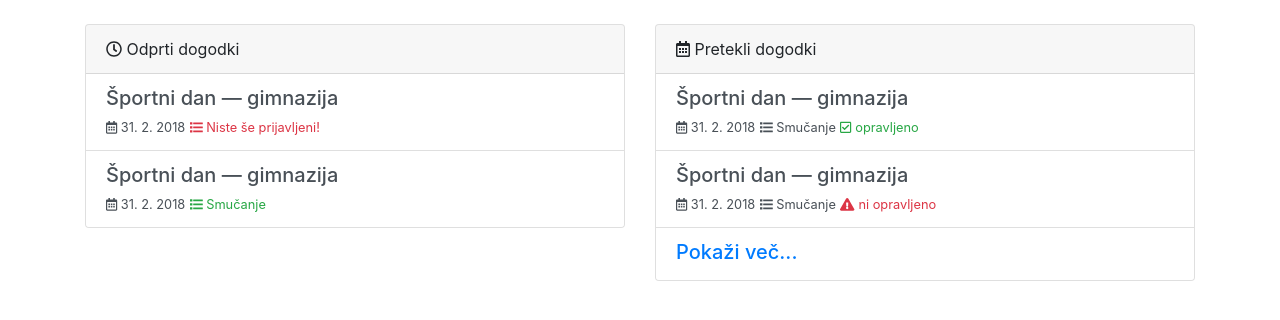
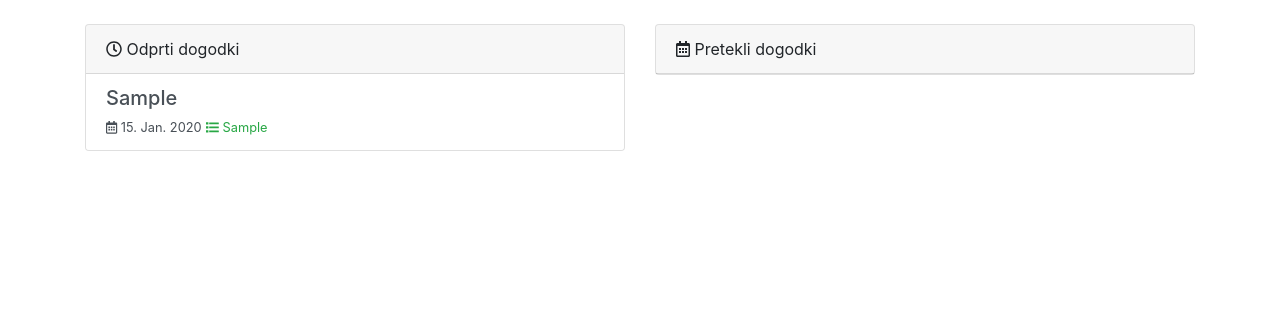
Before and after one commit to s3r5/dogodki.sers.si, a Django app: page / in a window 1280 px wide. Shown: the part 56-376 px from the top of the page. Run offline with Django 3.2, Linux system fonts and the light colour scheme; a user stored in the database is signed in; tables that the repository leaves empty hold one stand-in row (values such as "Sample post"); some libraries are stand-ins or nearby versions.

Commit message:
Dashboard

```diff
--- a/dogodki_app/templates/dogodki/dashboard.html
+++ b/dogodki_app/templates/dogodki/dashboard.html
@@ -5,38 +5,35 @@
 		<div class="card">
 			<div class="card-header"><i class="far fa-clock"></i> Odprti dogodki</div>
 			<div class="list-group list-group-flush">
-					<a href="{% url 'dogodek' 1 %}" class="list-group-item list-group-item-action">
-						<h5 class="mb-1">Športni dan &mdash; gimnazija</h5>
-						<small><i class="far fa-calendar-alt"></i> 31. 2. 2018</small>
-						<small class="text-danger"><i class="fas fa-list"></i> Niste še prijavljeni!</small>
-					</a>
-					<a href="{% url 'dogodek' 2 %}" class="list-group-item list-group-item-action">
-						<h5 class="mb-1">Športni dan &mdash; gimnazija</h5>
-						<small><i class="far fa-calendar-alt"></i> 31. 2. 2018</small>
-						<small class="text-success"><i class="fas fa-list"></i> Smučanje</small>
-					</a>
-				</div>
+			{% for povabilo in odprta_povabila %}
+				<a href="{{ povabilo.dogodek.get_absolute_url }}" class="list-group-item list-group-item-action">
+					<h5 class="mb-1">{{ povabilo.dogodek.naslov }}</h5>
+					<small><i class="far fa-calendar-alt"></i> {{ povabilo.dogodek.datum }}</small>
+					<small class="text-{{ povabilo.skupina|yesno:"success,danger"}}"><i class="fas fa-list"></i> {{ povabilo.skupina.naslov|default:"Niste še prijavljeni!" }}</small>
+				</a>
+			{% endfor %}
+			</div>
 		</div>
 	</div>
 	<div class="col-sm">
 		<div class="card">
 			<div class="card-header"><i class="far fa-calendar-alt"></i> Pretekli dogodki</div>
 			<div class="list-group list-group-flush">
-				<a href="{% url 'dogodek' 3 %}" class="list-group-item list-group-item-action">
-					<h5 class="mb-1">Športni dan &mdash; gimnazija</h5>
-					<small><i class="far fa-calendar-alt"></i> 31. 2. 2018</small>
-					<small><i class="fas fa-list"></i> Smučanje</small>
-					<small class="text-success"><i class="far fa-check-square"></i> opravljeno</small>
+				{% for povabilo in pretekla_povabila %}
+				<a href="{% url 'dogodek' 1 %}" class="list-group-item list-group-item-action">
+					<h5 class="mb-1">{{ povabilo.dogodek.naslov }}</h5>
+					<small><i class="far fa-calendar-alt"></i> {{ povabilo.dogodek.datum }}</small>
+					<small{% if not povabilo.skupina%} class="text-danger"{% endif %}><i class="fas fa-list"></i> {{ povabilo.skupina.naslov|default:"Niste se prijavili!" }}</small>
+					{% if povabilo.opravljen %}
+					<small class="text-danger"><i class="far fa-check-square"></i> opravljeno</small>
+					{% else %}
+					<small class="text-danger"><i class="fas fa-exclamation-triangle"></i> ni opravljeno</small>
+					{% endif %}
 				</a>
-				<a href="{% url 'dogodek' 4 %}" class="list-group-item list-group-item-action">
-					<h5 class="mb-1">Športni dan &mdash; gimnazija</h5>
-					<small><i class="far fa-calendar-alt"></i> 31. 2. 2018</small>
-					<small><i class="fas fa-list"></i> Smučanje</small>
-					<small class="text-danger"><i class="fas fa-exclamation-triangle"></i> ni opravljeno</small>
-				</a>
+				{% endfor %}{% comment %}
 				<a href="#" class="list-group-item">
 					<h5 class="mb-1">Pokaži več...</h5>
-				</a>
+				</a>{% endcomment %}
 			</div>
 		</div>
 	</div>
--- a/dogodki_app/templates/dogodki/dogodek.html
+++ b/dogodki_app/templates/dogodki/dogodek.html
@@ -4,7 +4,7 @@
 <div class="card mb-3">
 	<div class="card-header">
 		<i class="fas fa-info-circle"></i> Podatki o dogodku
-		<a href="{% url "uredi_dogodek" dogodek.pk %}" class="btn btn-primary btn-sm float-right"><i class="fas fa-edit"></i> Uredi</button></a>
+		<a href="{% url "uredi_dogodek" dogodek.pk %}" class="btn btn-primary btn-sm float-right"><i class="fas fa-edit"></i> Uredi</a>
 	</div>
 	<div class="card-body row">
 		<div class="col-md-7">
@@ -15,7 +15,7 @@
 			<div><i class="far fa-calendar-alt"></i> Rok prijave: {{ dogodek.rok_prijave }}</div>
 			<div><i class="fas fa-list"></i> {{ dogodek.skupine.count }} {{ dogodek.skupine.count | pluralize:"skupina,skupin" }}</div> <!-- TODO: pluralize_pl -->
 			<div><i class="fas fa-users"></i> {{ dogodek.število_mest }} mest, {{ dogodek.število_navoljo }} na voljo</div>
-			<div class="text-{{ povabilo.skupina|yesno:"success,danger"}}"><i class="fas fa-list"></i> Skupina: {{ povabilo.skupina.naslov|default:"niste še prijavljeni!" }}</small></div>
+			<div class="text-{{ povabilo.skupina|yesno:"success,danger"}}"><i class="fas fa-list"></i> Skupina: {{ povabilo.skupina.naslov|default:"niste še prijavljeni!" }}</div>
 		</div>
 	</div>
 </div>
--- a/dogodki_app/views.py
+++ b/dogodki_app/views.py
@@ -5,13 +5,28 @@ from django.forms import inlineformset_factory, modelform_factory
 from django.contrib.auth.mixins import PermissionRequiredMixin, LoginRequiredMixin
 from django.core.exceptions import PermissionDenied
 
+from datetime import date
+
 from dogodki_app import models
 from dogodki_app.util import FormsetMixin
 
 # Create your views here.
 
-class DashboardView(TemplateView):
+class DashboardView(LoginRequiredMixin, TemplateView):
 	template_name = "dogodki/dashboard.html"
+
+	def get_context_data(self):
+		povabila = models.Povabilo.objects.filter(uporabnik=self.request.user)
+		# TODO: Administratorji naj vidijo vse dogodke
+		# Spodnje zahteva PostgreSQL!
+		# if self.request.user.is_staff:
+		# 	povabila = models.Povabilo.objects.distinct("dogodek")
+		# Možna alternativa? https://stackoverflow.com/a/49291760
+		danes = date.today()
+		return {
+			"odprta_povabila": povabila.filter(dogodek__datum__gte=danes),
+			"pretekla_povabila": povabila.filter(dogodek__datum__lt=danes)
+		}
 
 class DogodekView(DetailView):
 	template_name = "dogodki/dogodek.html"
```
